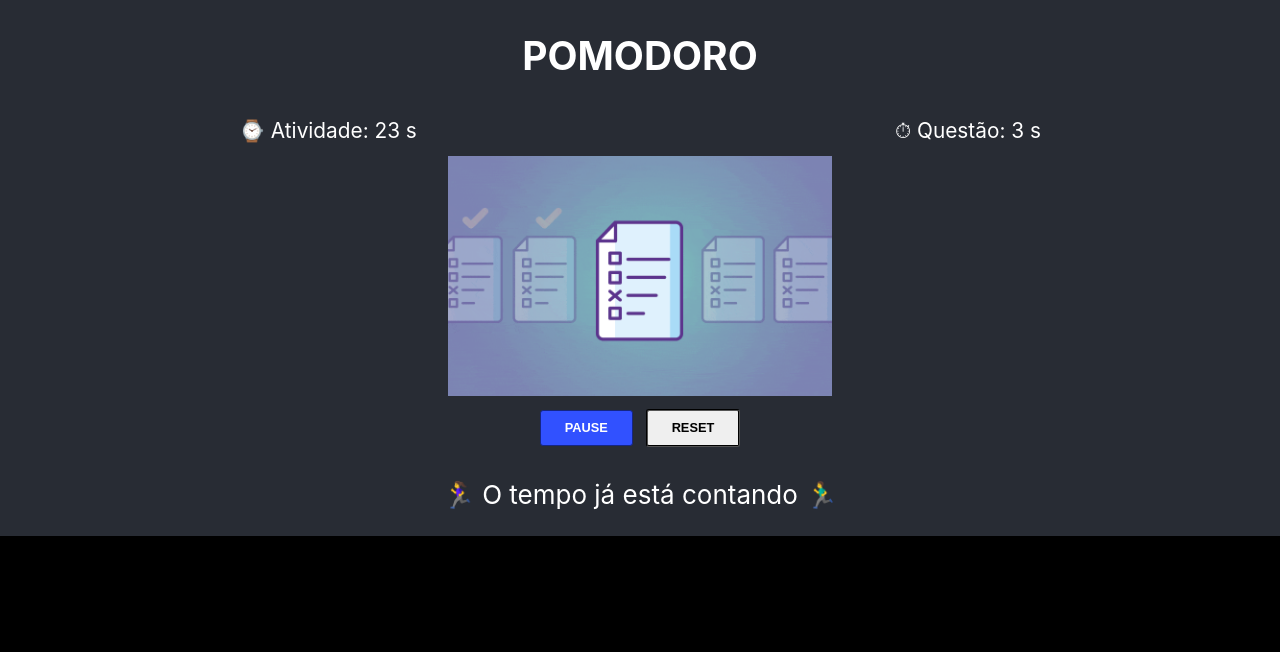
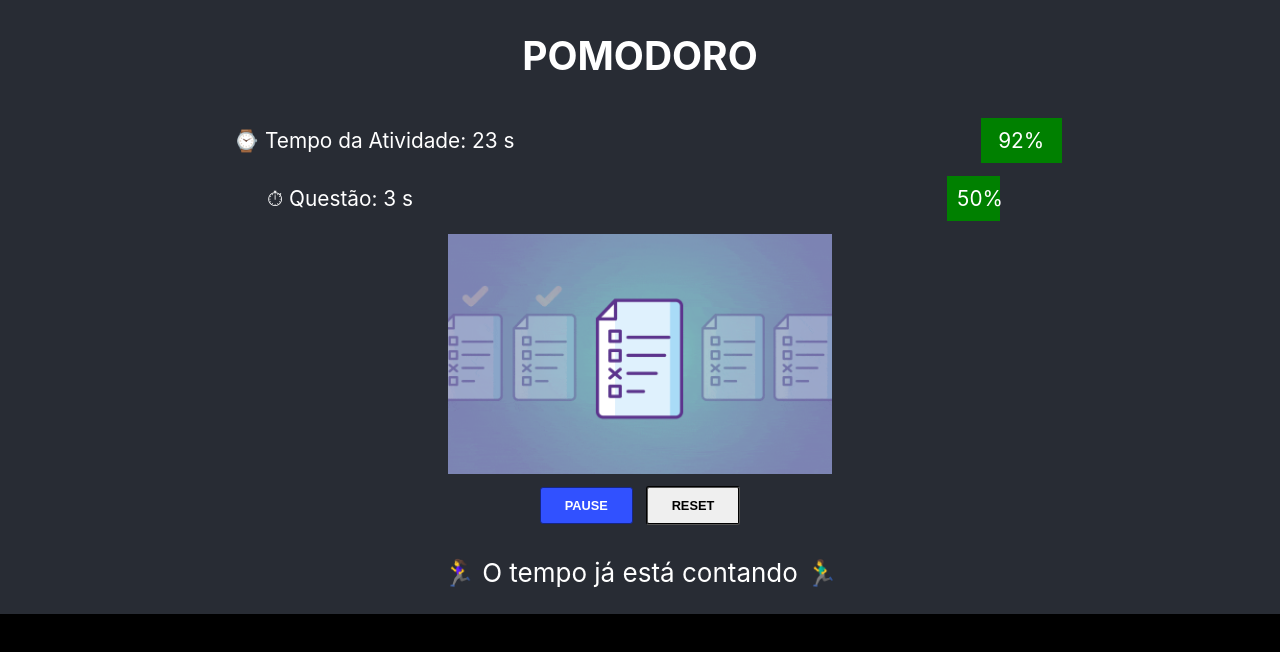
Before and after one commit to thiagocristhianferreira/timer-app, a React (Create React App) app: page / in a window 1280 px wide. Shown: the top 652 px of the page. Built offline with nearby package versions, Linux system fonts and the light colour scheme.

Commit message:
Adicionando barras de progresso com porcentagem

```diff
--- a/src/Components/Stopwach/Stopwatch.js
+++ b/src/Components/Stopwach/Stopwatch.js
@@ -58,6 +58,7 @@ const Stopwatch = () => {
       <Timers
         seconds={seconds}
         secondsPartial={secondsPartial}
+        count={count}
       />
       <ImgChecks checks={checks} />
       <div className="row">
--- a/src/Components/Timers/Timers.css
+++ b/src/Components/Timers/Timers.css
@@ -4,5 +4,5 @@
   display: flex;
   align-items: center;
   justify-content: space-around;
-  width: 100%;
+  width: 100vw;
 }
--- a/src/Components/Timers/Timers.js
+++ b/src/Components/Timers/Timers.js
@@ -1,14 +1,66 @@
-import React from "react";
+import React, { useState, useEffect } from "react";
 
 import './Timers.css'
 
+const Progress = ({done, bc}) => {
+	const [style, setStyle] = useState({});
+	setTimeout(() => {
+		const newStyle = {
+      padding: "10px",
+      backgroundColor: bc,
+			opacity: 1,
+			width: `${done}%`
+		}
+		setStyle(newStyle);
+	}, 200);
+
+	return (
+		<div className="progress">
+			<div className="progress-done" style={style}>
+				{done}%
+			</div>
+		</div>
+	)
+}
+
 const Timers = (props) => {
-  const { seconds, secondsPartial } = props;
+  const { seconds, secondsPartial, count } = props;
+
+  const [percent, setPercent] = useState(104);
+  const [percentPartial, setPercentPartial] = useState(125);
+  const [totalBackgroundColor, setTotalBackgroundColor] = useState("green");
+  const [partialBackgroundColor, setPartialBackgroundColor] = useState("green");
+
+  useEffect(() => {
+    if (seconds === 0) setTotalBackgroundColor("#282c34");
+    if (secondsPartial === 2) setPartialBackgroundColor("#282c34");
+    if (seconds >= 0) {
+      setPercent(percent => percent - 4);
+      if (percentPartial === 0 && count < 4) {
+        setPartialBackgroundColor("green");
+        setPercentPartial(125);
+      }
+      setPercentPartial(percentPartial => percentPartial - 25);
+      console.log(percentPartial, count);
+      if (percentPartial === 0 && count === 4) {
+        console.log('aqui');
+        setPercentPartial(percentPartial => percentPartial + 25);
+      }
+    }
+  }, [seconds]);
+  // [count, percentPartial, seconds, secondsPartial])
+
   return (
-    <div className="time">
-        <div>{`⌚ Atividade: ${seconds} s`}</div>
+    <section>
+      <div className="time">
+        <div>{`⌚ Tempo da Atividade: ${seconds} s`}</div>
+        <Progress done={percent} bc={totalBackgroundColor} />
+      </div>
+      <div className="time">
         <div>{`⏱ Questão: ${secondsPartial} s`}</div>
+        <Progress done={percentPartial} bc={partialBackgroundColor} />
       </div>
+    </section>
   );
 }
 
```
